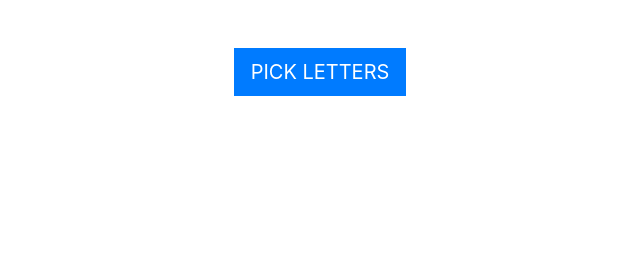
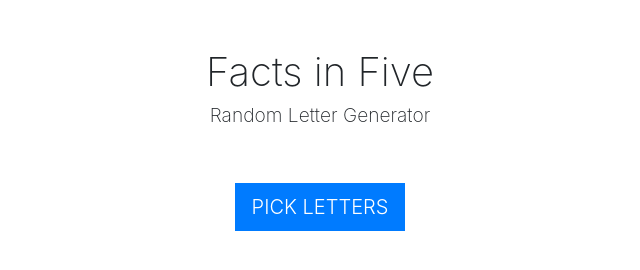
Before and after one commit to overtureweb/fif, a website: page index.html in a window 1280 px wide. Shown: the whole page, without its empty margins (320-960 px from the left). Drawn offline with nearby package versions, Linux system fonts and the light colour scheme.

Commit message:
Added header tags

```diff
--- a/index.html
+++ b/index.html
@@ -20,22 +20,33 @@
 			text-align: center;
 		}
 
-		.button__wrapper {
+		.button-wrapper {
 			text-align: center;
+		}
+
+		.button-wrapper__title, .button-wrapper__subtitle {
+			font-weight: 200;
+		}
+
+		.button-wrapper__subtitle {
+			font-size: 1.2rem;
 		}
 
 		.btn {
 			-webkit-border-radius: 0;
 			-moz-border-radius: 0;
 			border-radius: 0;
+			font-weight: 300;
 		}
 
 	</style>
 	<title>Title</title>
 </head>
 <body>
-<div class="button__wrapper mt-5">
-	<button class="btn btn-lg btn-primary" id="pickLetters">PICK LETTERS</button>
+<div class="button-wrapper mt-5">
+	<h1 class="button-wrapper__title">Facts in Five</h1>
+	<h2 class="button-wrapper__subtitle">Random Letter Generator</h2>
+	<button class="btn btn-lg btn-primary mt-5" id="pickLetters">PICK LETTERS</button>
 </div>
 <div class="mt-5" id="container"></div>
 
```
